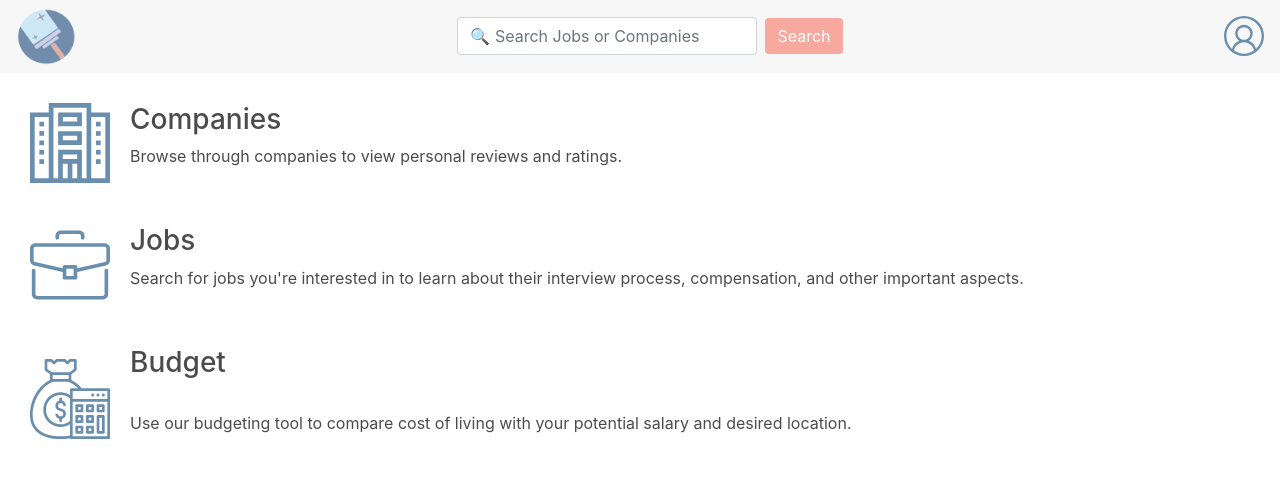
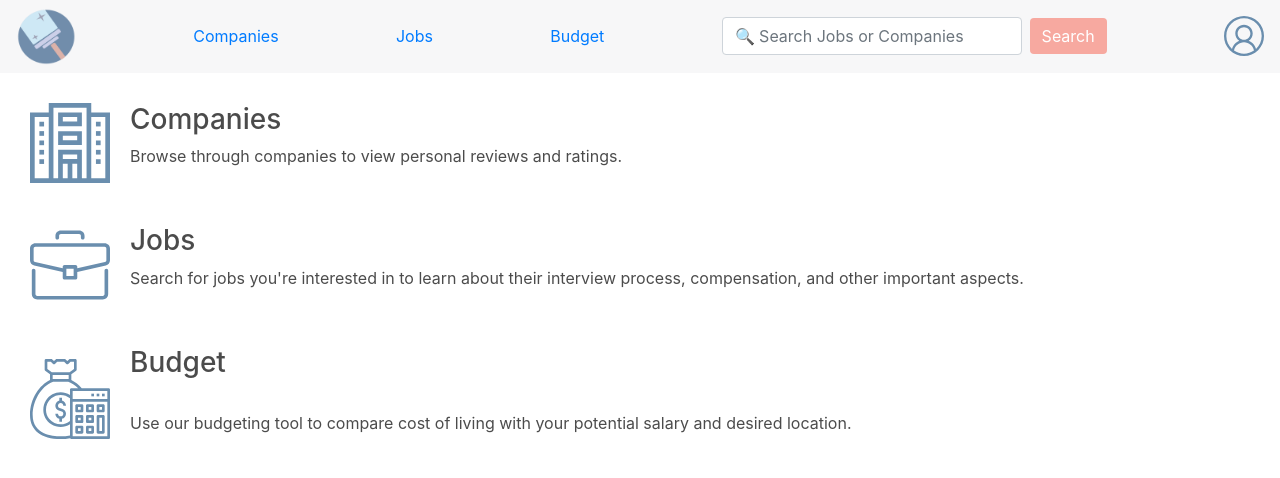
Before and after one commit to annatruelove/squeegee, a React (Create React App) app: page /home in a window 1280 px wide. Shown: the top 478 px of the page. Built offline with nearby package versions, Linux system fonts and the light colour scheme.

Commit message:
Added links to nav bar

```diff
--- a/src/screens/Navigation.js
+++ b/src/screens/Navigation.js
@@ -9,6 +9,9 @@ const Navigation = () => {
             <NavLink to="/">
               <img src={squeegee} alt="logo" id="squeegee-logo"></img>
             </NavLink>
+            <NavLink to="./companies">Companies</NavLink>
+            <NavLink to="./jobs">Jobs</NavLink>
+            <NavLink to="./budget">Budget</NavLink>
               <div id='search-bar'>
                 <form class="form-inline my-2 my-lg-0" >
                     <input class="form-control mr-sm-2" id="welcome-search" type="search" placeholder="🔍 Search Jobs or Companies" aria-label="Search"></input>
@@ -21,6 +24,8 @@ const Navigation = () => {
                 <img src={profile_icon} alt="logo" id="user-logo"></img>
               </NavLink>
 
+
+
           </nav>
     )
 }
```
